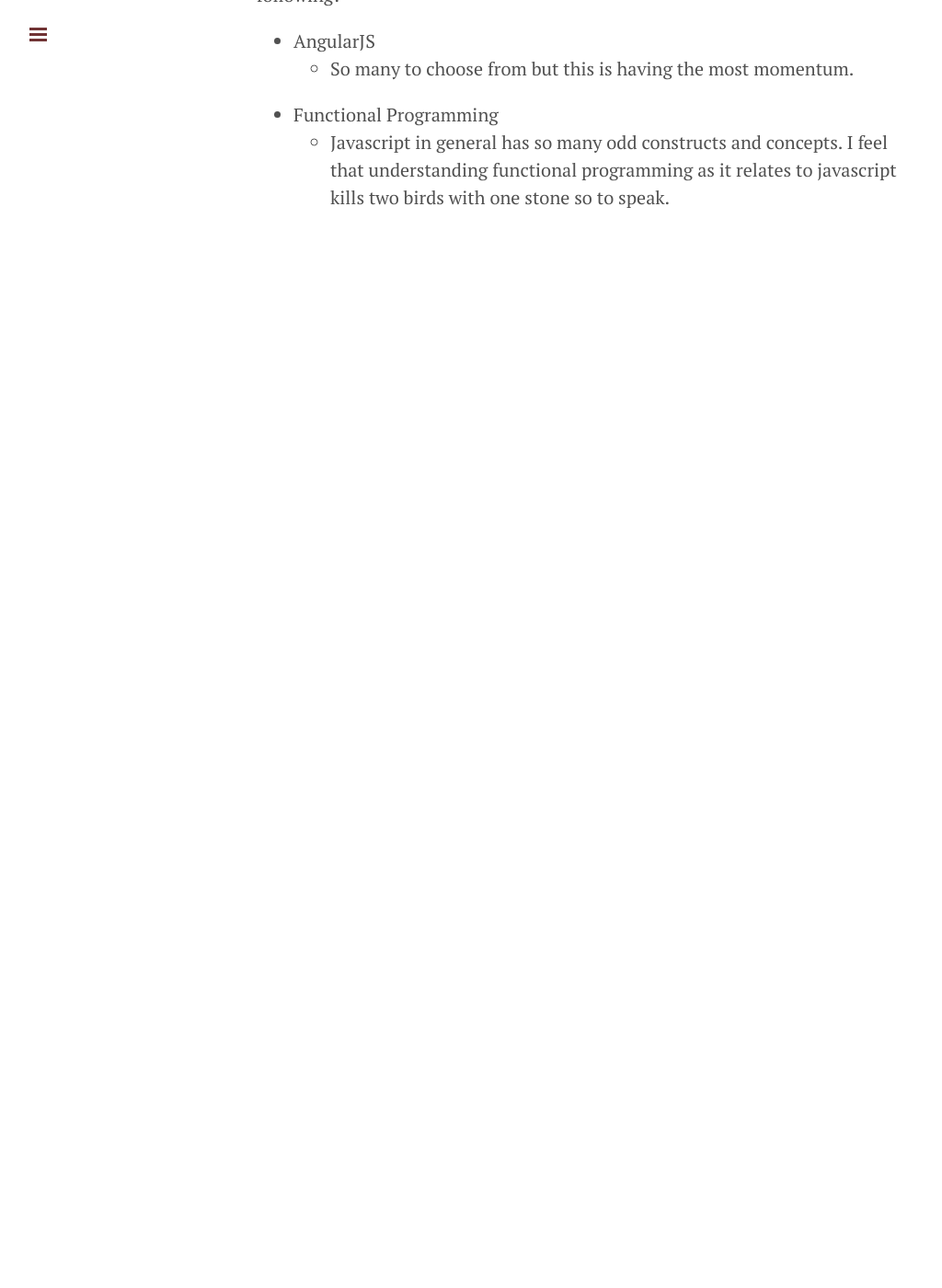
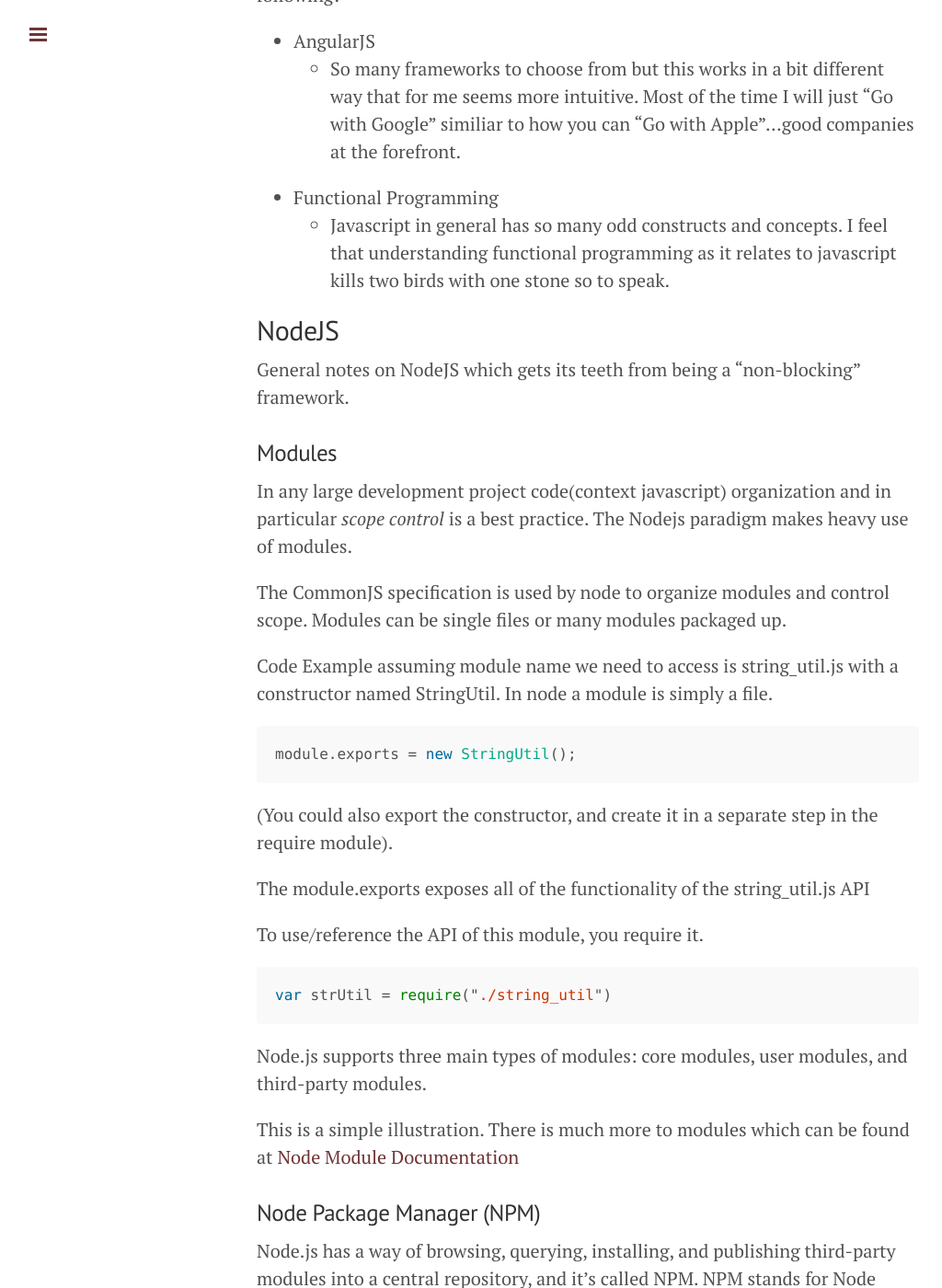
Before and after one commit to eaglerockdude/oldeaglerockdude.github.io, a Jekyll site: the page built from javascript.md, in a window 1280 px wide and 1400 px high, scrolled down 800 px. Shown: the whole window at 92% size, without its empty margins (1-1025 px from the left). Built offline with Jekyll 4.4.1, drawn with Linux system fonts in a browser that asks for light colours; Markdown is read by kramdown in place of the engine named in the settings; before the commit the page ends 1110 px from its top, so only the background shows below that; some of the changed text lies outside the part shown.

Commit message:
update posts

````diff
--- a/_config.yml
+++ b/_config.yml
@@ -9,9 +9,9 @@
 relative_permalinks: true
 
 # Setup
-title:               Ruby on Rails and other forms of transportation
-tagline:          Thoughts on programming
-description:   'Rails and other interests blog'
+title:         Ruby on Rails and other forms of transportation
+tagline:       Notes on code
+description:  'Rails and other interests blog'
 #url:                 http://kenmcfadden.com
 baseurl:             /
 # enable pagination and set items per page..
@@ -25,3 +25,6 @@
 
 # Custom vars
 version:             1.0.0
+
+kramdown:
+  input: GFM
--- a/javascript.md
+++ b/javascript.md
@@ -18,6 +18,96 @@
 
 Blogging for the most part in the context of javascript will probably include the following:
 * AngularJS
-   * So many to choose from but this is having the most momentum.
+   * So many frameworks to choose from but this works in a bit different way that for me seems more intuitive. Most of the time
+   I will just "Go with Google" similiar to how you can "Go with Apple"...good companies at the forefront.
 * Functional Programming
     * Javascript in general has so many odd constructs and concepts.  I feel that understanding functional programming as it relates to javascript kills two birds with one stone so to speak.
+
+## NodeJS
+General notes on NodeJS which gets its teeth from being a "non-blocking" framework.
+
+### Modules
+In any large development project code(context javascript) organization and in particular *scope control* is a best practice.  The Nodejs paradigm makes heavy use of
+modules.
+
+The CommonJS specification is used by node to organize modules and control scope.  Modules can be single files or many modules packaged up.
+
+Code Example assuming module name we need to access is string_util.js with a constructor named StringUtil.  In node a module
+is simply a file.
+
+```javascript
+module.exports = new StringUtil();
+```
+(You could also export the constructor, and create it in a separate step in the require module).
+
+The module.exports exposes all of the functionality of the string_util.js API
+
+To use/reference the API of this module, you require it.
+
+```javascript
+var strUtil = require("./string_util")
+```
+Node.js supports three main types of modules: core modules, user modules, and third-party modules.
+
+
+This is a simple illustration.  There is much more to modules which can be found at [Node Module Documentation](https://nodejs.org/api/modules.html)
+
+### Node Package Manager (NPM)
+Node.js has a way of browsing, querying, installing, and publishing third-party modules into a central repository,
+ and it's called NPM. NPM stands for Node Package Manager, and it consists of two things:
+
+- A module repository that is fully browsable, accessible at [https://npmjs.org](https://npmjs.org).  And
+- A command-line utility
+
+The NPM repository contains a vast and growing collection of modules that were built by the community.
+ Since that repository is fully browsable and searchable, you can use it to track down and inspect modules
+ that may be interesting for building your application with.
+
+### package.json
+Node uses this json file as a manifest similar to how rails uses a GEMFILE. It declares what modules your app
+needs, and NPM will use with *NPM install*.  NPM will analyze the modules and their dependencies, and download
+them. (Example)
+
+```json
+{
+    "name": "my-example-app",
+    "version": "0.1.0",
+    "dependencies": {
+        "request": "*",
+        "nano": "3.3.x",
+        "async": "~0.2"
+    }
+}
+```
+By default, NPM installs the dependencies locally inside a directory named *Node_modules*. Node.js will look for this directory
+when you use *require(module name)* and will look for the module there.
+
+### The callback pattern
+
+Here is a very common callback pattern used in Node.  Its an example of reading a file, and also checking for an error. In
+the Node case, the result gets executed by the callback when its ready.  The callback is always the last parm.
+
+Blocking IO
+
+```javascript
+try {
+    var result = query('SELECT * FROM articles');
+    console.log('result:', result);
+} catch(err) {
+console.error('error while performing query:', err.message);
+}
+```
+
+Non-IO-Blocking with callback last parm
+
+```javascript
+query('SELECT * FROM articles', function(err, result) {
+    if (err) {
+        console.error('error while performing query:', err.message);
+    } else {
+        console.log('result:', result);
+    }
+});
+```
+The callback expects an error as the first argument, which is nil is there is no error. If there is an
+error, it is a javascript err object.
````
